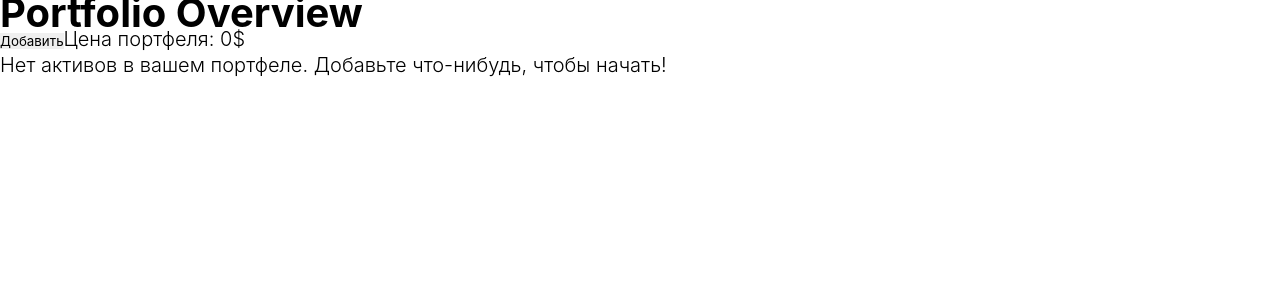
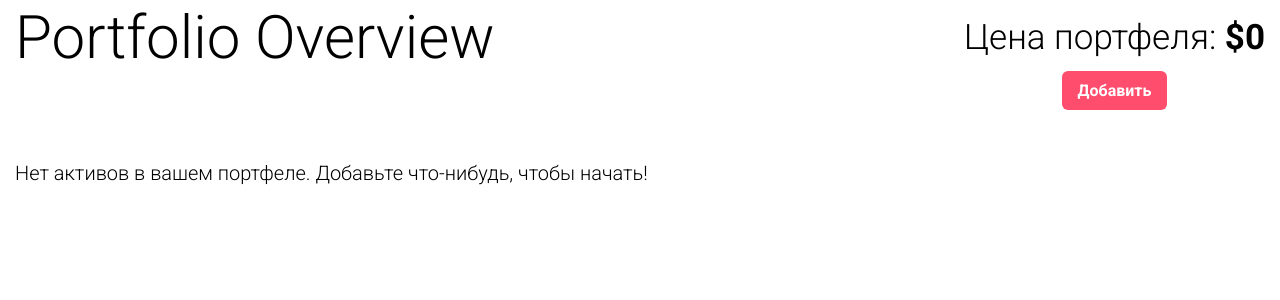
Before and after one commit to Matuxa1503/PortfolioOverview, a React (Vite) app: page / in a window 1280 px wide. Shown: the top 300 px of the page. Built offline with nearby package versions, Linux system fonts and the light colour scheme.

Commit message:
add styles in project

```diff
--- a/src/App.css
+++ /dev/null
@@ -1,12 +0,0 @@
-.tableMoney {
-  display: flex;
-  justify-content: center;
-}
-
-th {
-  padding: 4px;
-}
-
-.asset {
-  cursor: pointer;
-}
--- /dev/null
+++ b/src/App.module.scss
@@ -0,0 +1,57 @@
+.header {
+  display: flex;
+  justify-content: space-between;
+  margin: 10px 0 50px;
+
+  .title {
+    font-size: 60px;
+    font-weight: 300;
+  }
+
+  .info {
+    display: flex;
+    align-items: center;
+    flex-direction: column;
+    font-size: 35px;
+  }
+
+  .btn {
+    margin-top: 20px;
+    padding: 10px 16px;
+    background-color: #ff4d6d;
+    color: #fff;
+    font-size: 16px;
+    font-weight: bold;
+    border: none;
+    border-radius: 6px;
+    cursor: pointer;
+    transition: background 0.2s ease-in-out;
+
+    &:hover {
+      background-color: #e04360;
+    }
+  }
+}
+
+.table {
+  display: flex;
+  justify-content: center;
+  font-size: 25px;
+  border-collapse: separate;
+  border-spacing: 70px 45px;
+
+  tr td {
+    text-align: center;
+  }
+
+  tbody .asset {
+    cursor: pointer;
+  }
+
+  .priceUp {
+    color: green;
+  }
+  .priceDown {
+    color: red;
+  }
+}
--- a/src/App.tsx
+++ b/src/App.tsx
@@ -4,7 +4,8 @@ import { deleteAsset, setAssetsFromStorage, updateAsset } from './store/assetsSl
 import { Asset } from './interfaces/interfaces';
 import { connectWebSocket } from './services/webSocketService';
 import { useAppDispatch, useAppSelector } from './hooks/reduxHooks';
-import './App.css';
+import s from './App.module.scss';
+import { formatNumber } from './utils/utils';
 
 const App: FC = () => {
   const assets = useAppSelector((state) => state.assets);
@@ -66,37 +67,41 @@ const App: FC = () => {
   return (
     <>
       {isOpenModal && <Modal setOpenModal={setOpenModal} />}
-      <div>
-        <h1>Portfolio Overview</h1>
-        <button onClick={() => setOpenModal(!isOpenModal)}>Добавить</button>
-        <span>Цена портфеля: {assets.totalAssetsValue}$</span>
+      <div className={s.header}>
+        <h1 className={s.title}>Portfolio Overview</h1>
+        <div className={s.info}>
+          <span>
+            Цена портфеля: <b>${formatNumber(assets.totalAssetsValue)}</b>
+          </span>
+          <button className={s.btn} onClick={() => setOpenModal(!isOpenModal)}>
+            Добавить
+          </button>
+        </div>
       </div>
 
       {assets.assets.length ? (
-        <div className="tableMoney">
-          <table>
-            <tbody>
+        <table className={s.table}>
+          <tbody className={s.tbody}>
             <tr>
               <th>Актив</th>
-                <th>Колич</th>
+              <th>Количество</th>
               <th>Цена</th>
-                <th>Общ стоим</th>
+              <th>Общая стоимость</th>
               <th>Изм. за 24 ч.</th>
               <th>% портфеля</th>
             </tr>
             {assets.assets.map((asset, i) => (
-                <tr className="asset" key={i} onClick={() => handleRemoveCoin(asset.name, asset.totalPrice)}>
-                  <td>{asset.name}</td>
+              <tr className={s.asset} key={i} onClick={() => handleRemoveCoin(asset.name, asset.totalPrice)}>
+                <td>{asset.name.toUpperCase()}</td>
                 <td>{asset.count}</td>
-                  <td>${asset.price}</td>
-                  <td>${asset.totalPrice}</td>
-                  <td>{asset.priceChange}%</td>
-                  <td>{asset.walletPercent}%</td>
+                <td>${formatNumber(asset.price)}</td>
+                <td>${formatNumber(asset.totalPrice)}</td>
+                <td className={asset.priceChange >= 0 ? s.priceUp : s.priceDown}>{formatNumber(asset.priceChange)}%</td>
+                <td>{formatNumber(asset.walletPercent)}%</td>
               </tr>
             ))}
           </tbody>
         </table>
-        </div>
       ) : (
         <div>Нет активов в вашем портфеле. Добавьте что-нибудь, чтобы начать!</div>
       )}
--- a/src/components/modal/Modal.module.scss
+++ b/src/components/modal/Modal.module.scss
@@ -10,32 +10,87 @@
   align-items: center;
 
   .modal {
-    width: 400px;
+    width: 600px;
     background-color: #fff;
     padding: 15px;
     border-radius: 10px;
 
+    .input {
+      width: 100%;
+      padding: 10px 15px;
+      margin-bottom: 15px;
+      border: 1px solid #ccc;
+      border-radius: 6px;
+      font-size: 16px;
+      outline: none;
+      transition: all 0.2s ease-in-out;
+
+      &:focus {
+        border-color: #ff69b4;
+        box-shadow: 0 0 5px rgba(255, 105, 180, 0.5);
+      }
+
+      &::placeholder {
+        color: #aaa;
+      }
+    }
+
+    .listCoins {
+      width: 100%;
+
+      font-size: 25px;
+      height: 400px;
+      overflow-y: scroll;
+
+      .coinItem {
+        display: flex;
+        cursor: pointer;
+        gap: 75px;
+        margin-bottom: 10px;
+        text-align: center;
+
+        span {
+          display: flex;
+          flex: 1 1;
+        }
+      }
+    }
+
     .selectedCoin {
       display: flex;
-      margin-top: 15px;
+      font-size: 28px;
+      margin: 20px 0;
       gap: 10px;
       justify-content: center;
     }
   }
 
-  .listCoins {
-    width: 100%;
+  .btnBlock {
     display: flex;
-    flex-direction: column;
-    font-size: 16px;
-    height: 200px;
-    overflow-y: scroll;
+    justify-content: space-around;
 
-    .coinItem {
-      display: flex;
-      align-items: center;
+    .btn {
+      margin-top: 20px;
+      padding: 10px 16px;
+      background-color: #ff4d6d;
+      color: #fff;
+      font-size: 30px;
+      font-weight: bold;
+      border: none;
+      border-radius: 6px;
       cursor: pointer;
-      gap: 35px;
+      transition: background 0.2s ease-in-out;
+
+      &:hover {
+        background-color: #e04360;
+      }
     }
   }
+
+  .priceUp {
+    color: green;
+  }
+  .priceDown {
+    color: red;
+  }
 }
--- a/src/components/modal/Modal.tsx
+++ b/src/components/modal/Modal.tsx
@@ -4,7 +4,7 @@ import { useAppDispatch } from '../../hooks/reduxHooks';
 import { ModalProps, SelectedCoin, Ticker } from '../../interfaces/interfaces';
 import { useBinanceCoins } from '../../hooks/useBinanceCoins';
 import { popularCoins } from '../../constants/popularCoins';
-import { filterCoins } from '../../utils/utils';
+import { filterCoins, formatNumber } from '../../utils/utils';
 import s from './Modal.module.scss';
 
 export const Modal: FC<ModalProps> = ({ setOpenModal }) => {
@@ -23,7 +23,7 @@ export const Modal: FC<ModalProps> = ({ setOpenModal }) => {
   const handleSelectCoin = (coin: Ticker) => {
     setSelectedCoin({
       ticker: coin.symbol,
-      lastPrice: Number(coin.lastPrice).toFixed(2),
+      lastPrice: Number(coin.lastPrice),
       priceChangePercent: Number(coin.priceChangePercent),
     });
   };
@@ -34,8 +34,8 @@ export const Modal: FC<ModalProps> = ({ setOpenModal }) => {
     const asset = {
       name: selectedCoin.ticker,
       count: amount,
-      price: +selectedCoin.lastPrice,
-      totalPrice: amount * +selectedCoin.lastPrice,
+      price: selectedCoin.lastPrice,
+      totalPrice: amount * selectedCoin.lastPrice,
       priceChange: selectedCoin.priceChangePercent,
       walletPercent: 0,
     };
@@ -51,19 +51,21 @@ export const Modal: FC<ModalProps> = ({ setOpenModal }) => {
   return (
     <div className={s.overlayStyles} onClick={() => setOpenModal(false)}>
       <div className={s.modal} onClick={(e) => e.stopPropagation()}>
-        <input type="text" placeholder="Поиск монеты" value={text} onChange={(e) => setText(e.target.value)} />
+        <input className={s.input} type="text" placeholder="Поиск монеты" value={text} onChange={(e) => setText(e.target.value)} />
 
         <div className={s.listCoins}>
           {filteredCoins?.length ? (
             filteredCoins.map((coin, i) => (
               <div key={i} className={s.coinItem} onClick={() => handleSelectCoin(coin)}>
                 <span>{coin.symbol}</span>
-                <span>${Number(coin.lastPrice).toFixed(2)}</span>
-                <span>{Number(coin.priceChangePercent).toFixed(5)}%</span>
+                <span>${formatNumber(+coin.lastPrice)}</span>
+                <span className={parseFloat(coin.priceChangePercent) >= 0 ? s.priceUp : s.priceDown}>
+                  {formatNumber(+coin.priceChangePercent)}%
+                </span>
               </div>
             ))
           ) : (
-            <p className={s.noResults}>Загрузка монет...</p>
+            <p className={s.noResults}>Монета не найдена</p>
           )}
         </div>
 
@@ -81,18 +83,20 @@ export const Modal: FC<ModalProps> = ({ setOpenModal }) => {
               }}
             >
               <input
+                className={s.input}
                 type="number"
                 placeholder="Количество"
                 step="1"
-                min="1"
                 max="1000"
                 value={amount}
                 onChange={(e) => setAmount(Number(e.target.value))}
               />
-              <button>Добавить</button>
-              <button type="button" onClick={() => setOpenModal(false)}>
-                Отмена
-              </button>
+              <div className={s.btnBlock}>
+                <button className={s.btn}>Добавить</button>
+                <button className={s.btn} type="button" onClick={() => setOpenModal(false)}>
+                  Отмена
+                </button>
+              </div>
             </form>
           </>
         )}
--- a/src/index.css
+++ b/src/index.css
@@ -1,9 +1,12 @@
+@import url(https://fonts.googleapis.com/css?family=Roboto:300,regular,500,700);
+
 body {
-  font-family: 'Inter', sans-serif;
+  font-family: 'Roboto', sans-serif;
   font-size: 1.25rem;
   font-weight: 300;
   line-height: 1.625rem;
-  margin: 0;
+  margin: 0 auto;
+  padding: 15px;
 }
 
 * {
--- a/src/interfaces/interfaces.ts
+++ b/src/interfaces/interfaces.ts
@@ -54,6 +54,6 @@ export interface ModalProps {
 
 export interface SelectedCoin {
   ticker: string;
-  lastPrice: string;
+  lastPrice: number;
   priceChangePercent: number;
 }
--- a/src/utils/utils.ts
+++ b/src/utils/utils.ts
@@ -16,11 +16,14 @@ export const recalculateWallet = (state: Assets) => {
 
 export const filterCoins = (coinsBinance: Ticker[], topCoins: Ticker[], text: string) => {
   // если ввели текст то фильтруем. Если нет текста то показываем топовые монеты
+
   if (text) {
-    coinsBinance.filter((coin) => {
-      return coin.symbol.toLowerCase().startsWith(text.toLowerCase());
-    });
+    return coinsBinance.filter((coin) => coin.symbol.toLowerCase().startsWith(text.toLowerCase()));
   } else {
     return topCoins;
   }
 };
+
+export const formatNumber = (num: number) => {
+  return +num.toFixed(2);
+};
```
Lines whose indentation alone changed are shown as unchanged.
